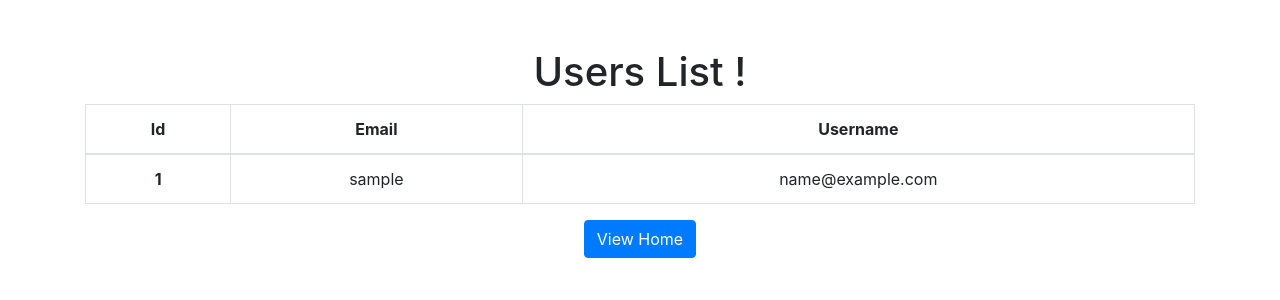
After one commit to coderpy-devops-assignment/assignment_third, a Flask app: template frontend/templates/user_view.html in a window 1280 px wide. The commit adds this page. Shown: the top 300 px of the page. Run offline with Flask 3, Linux system fonts and the light colour scheme; the template is opened without the code that fills it: most values are stand-ins (such as "Sample title", 1, 10 or a date in 2020); some libraries are stand-ins or nearby versions.

Commit message:
added screenshots and user_list

```diff
--- a/frontend/app.py
+++ b/frontend/app.py
@@ -45,7 +45,7 @@ def signin_user():
 @app.route('/get_users', methods=['GET'])
 def user_list():
     response    = requests.get(f"{backend_url}/view_user")
-    return  response.json()
+    return render_template('user_view.html',users=response.json())
 
 if __name__ == '__main__':
     app.run(host='0.0.0.0',port=8000,debug=True)
--- a/frontend/templates/signin.html
+++ b/frontend/templates/signin.html
@@ -148,7 +148,7 @@
             <input type="submit" class="button" value="Login">
         </form>
         <div class="box-centered">
-            <a href="/signup">Signup</a>
+            <a href="/signup">Signup</a><br>
             <a href="/get_users">User List</a>
         </div>
     </div>
--- a/frontend/templates/signup.html
+++ b/frontend/templates/signup.html
@@ -150,7 +150,7 @@
             <input type="submit" class="button" value="Signup">
         </form>
         <div class="box-centered">
-            <a href="/signin">Already hold account ?</a>
+            <a href="/signin">Already hold account ?</a><br>
             <a href="/get_users">User List</a>
         </div>
     </div>
--- /dev/null
+++ b/frontend/templates/user_view.html
@@ -0,0 +1,40 @@
+<!DOCTYPE html>
+<html lang="en">
+<head>
+    <meta charset="UTF-8">
+    <title>User Data</title>
+    <meta name="viewport" content="width=device-width, initial-scale=1, shrink-to-fit=no">
+    <link rel="stylesheet" href="https://cdn.jsdelivr.net/npm/bootstrap@4.0.0/dist/css/bootstrap.min.css" integrity="sha384-Gn5384xqQ1aoWXA+058RXPxPg6fy4IWvTNh0E263XmFcJlSAwiGgFAW/dAiS6JXm" crossorigin="anonymous">
+</head>
+<body>
+<div class="container mt-5">
+    <h1 class="text-center">Users List !</h1>
+    <table class="table table-bordered">
+        <thead>
+        <tr class="text-center">
+            <th scope="col">Id</th>
+            <th scope="col">Email</th>
+            <th scope="col">Username</th>
+        </tr>
+        </thead>
+        <tbody>
+        {% for user in users.result %}
+        <tr class="text-center">
+            <th scope="row">{{user.id}}</th>
+            <td>{{user.username}}</td>
+            <td>{{user.email}}</td>
+        </tr>
+        {% endfor %}
+        </tbody>
+    </table>
+    <div class="d-flex justify-content-center">
+        <a class="btn btn-primary" href="/">
+            View Home
+        </a>
+    </div>
+</div>
+<script src="https://code.jquery.com/jquery-3.2.1.slim.min.js" integrity="sha384-KJ3o2DKtIkvYIK3UENzmM7KCkRr/rE9/Qpg6aAZGJwFDMVNA/GpGFF93hXpG5KkN" crossorigin="anonymous"></script>
+<script src="https://cdn.jsdelivr.net/npm/popper.js@1.12.9/dist/umd/popper.min.js" integrity="sha384-ApNbgh9B+Y1QKtv3Rn7W3mgPxhU9K/ScQsAP7hUibX39j7fakFPskvXusvfa0b4Q" crossorigin="anonymous"></script>
+<script src="https://cdn.jsdelivr.net/npm/bootstrap@4.0.0/dist/js/bootstrap.min.js" integrity="sha384-JZR6Spejh4U02d8jOt6vLEHfe/JQGiRRSQQxSfFWpi1MquVdAyjUar5+76PVCmYl" crossorigin="anonymous"></script>
+</body>
+</html>
```
Also changed, not shown: 5 other files.
